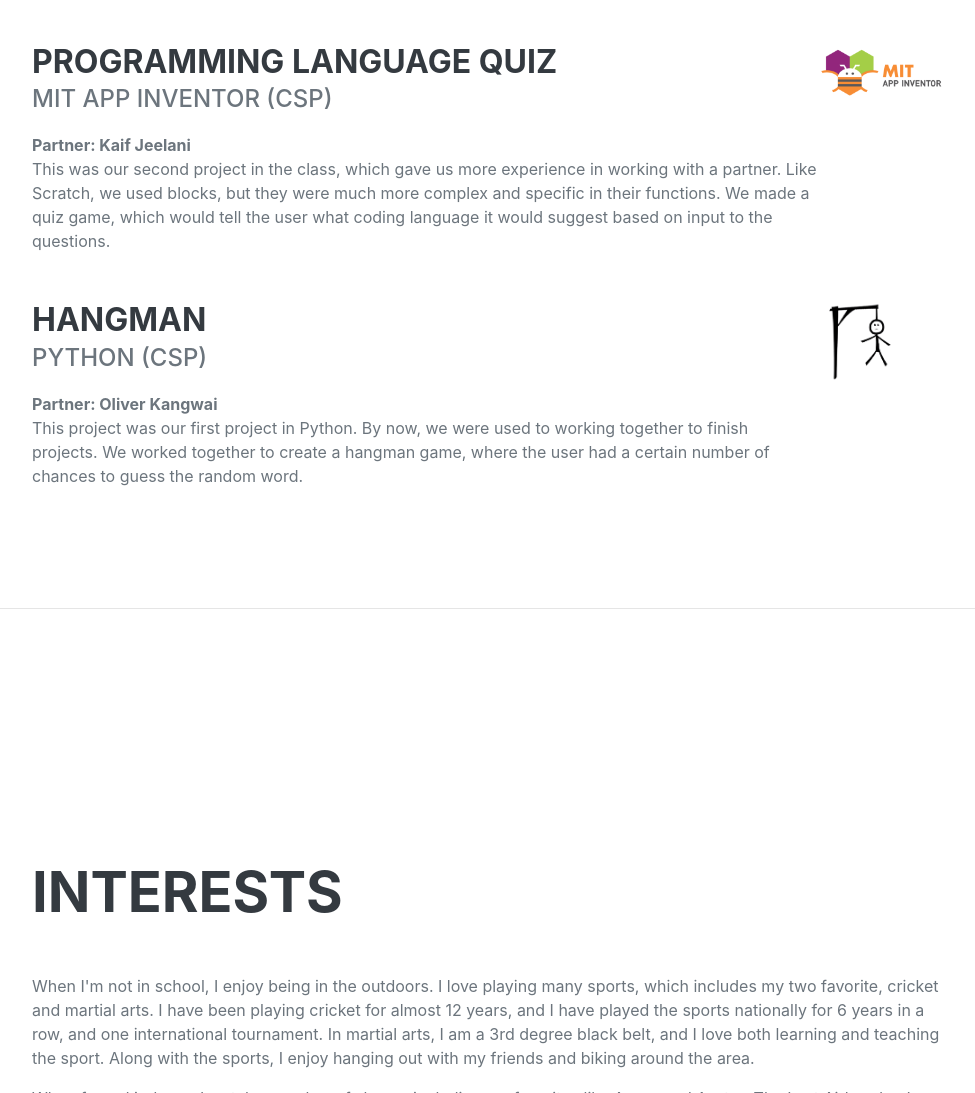
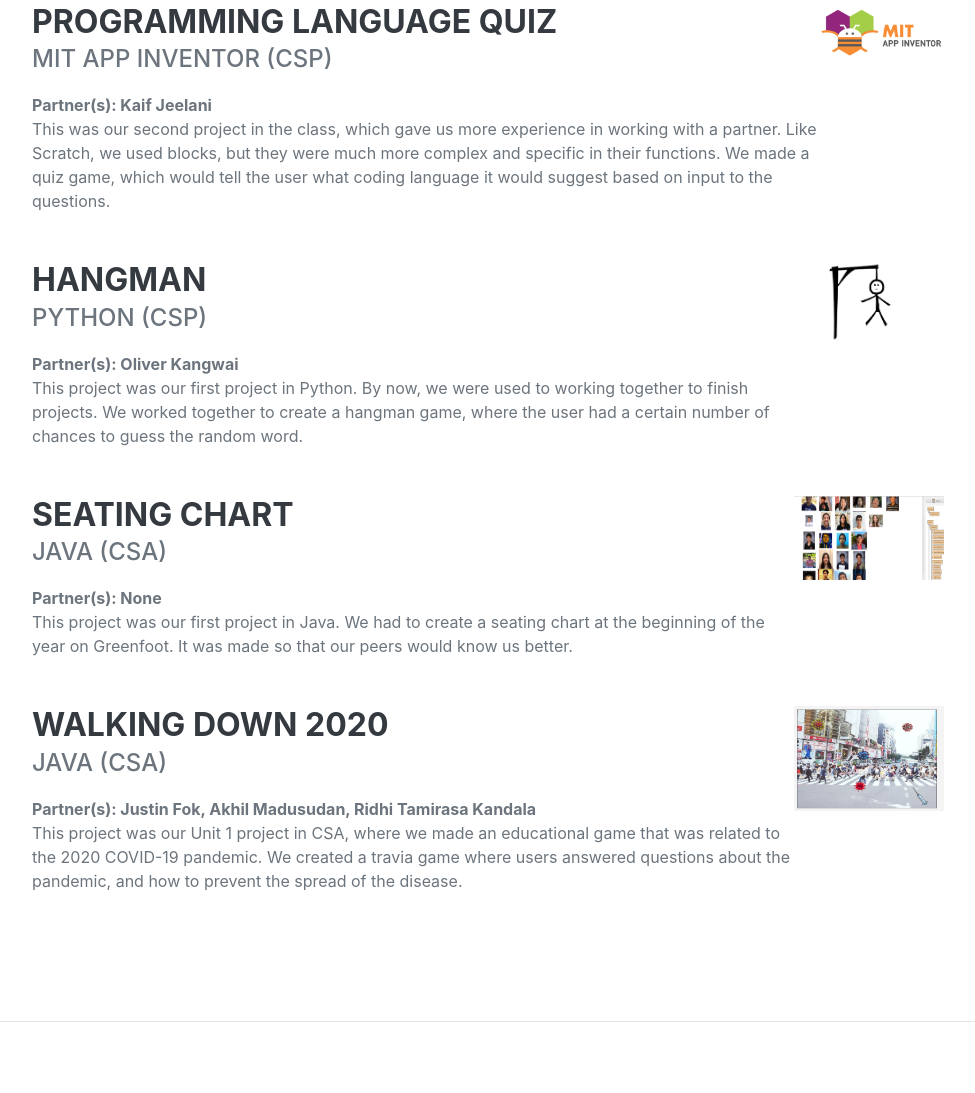
Before and after one commit to sssa318/SakethAyinaparthi-Online-Portfolio, a plain HTML site: page index.html in a window 1280 px wide. Shown: the part 2436-3529 px from the top of the page, without its empty margins (288-1263 px from the left). Drawn offline with nearby package versions, Linux system fonts and the light colour scheme; a web font is replaced by a local one.

Commit message:
Added 2 projects w/ images

```diff
--- a/index.html
+++ b/index.html
@@ -96,21 +96,43 @@
                         <div class="flex-grow-1">
                             <h3 class="mb-0">Programming Language Quiz</h3>
                             <div class="subheading mb-3">MIT App Inventor (CSP)</div>
-                            <div><b>Partner: Kaif Jeelani</b></div>
+                            <div><b>Partner(s): Kaif Jeelani</b></div>
                             <div>This was our second project in the class, which gave us more experience in working with a partner. Like Scratch, we used blocks, but they were much more complex and specific in their functions. We made a quiz game, which would tell the user what coding language it would suggest based on input to the questions.</div>
                         </div>
                         <div class="flex-shrink-0"></div>
                         <img width="150px" height="63px" src="assets/img/mitappinventor.png">
                     </div>
-                    <div class="d-flex flex-column flex-md-row justify-content-between">
+                    <div class="d-flex flex-column flex-md-row justify-content-between mb-5">
                         <div class="flex-grow-1">
                             <h3 class="mb-0">Hangman</h3>
                             <div class="subheading mb-3">Python (CSP)</div>
-                            <div><b>Partner: Oliver Kangwai</b></div>
+                            <div><b>Partner(s): Oliver Kangwai</b></div>
                             <div>This project was our first project in Python. By now, we were used to working together to finish projects. We worked together to create a hangman game, where the user had a certain number of chances to guess the random word.</div>
                         </div>
                         <div class="flex-shrink-0">
                         <img width="150px" height="84px" src="assets/img/hangman.png">
+                        </div>
+                    </div>
+                    <div class="d-flex flex-column flex-md-row justify-content-between mb-5">
+                        <div class="flex-grow-1">
+                            <h3 class="mb-0">Seating Chart</h3>
+                            <div class="subheading mb-3">Java (CSA)</div>
+                            <div><b>Partner(s): None</b></div>
+                            <div>This project was our first project in Java. We had to create a seating chart at the beginning of the year on Greenfoot. It was made so that our peers would know us better. </div>
+                        </div>
+                        <div class="flex-shrink-0">
+                        <img width="150px" height="84px" src="assets/img/seatingchart.png">
+                        </div>
+                    </div>
+                   <div class="d-flex flex-column flex-md-row justify-content-between mb-5">
+                        <div class="flex-grow-1">
+                            <h3 class="mb-0">Walking Down 2020</h3>
+                            <div class="subheading mb-3">Java (CSA)</div>
+                            <div><b>Partner(s): Justin Fok, Akhil Madusudan, Ridhi Tamirasa Kandala</b></div>
+                            <div>This project was our Unit 1 project in CSA, where we made an educational game that was related to the 2020 COVID-19 pandemic. We created a travia game where users answered questions about the pandemic, and how to prevent the spread of the disease. </div>
+                        </div>
+                        <div class="flex-shrink-0">
+                        <img width="150px" height="105px" src="assets/img/unit1proj.png">
                         </div>
                     </div>
                 </div>
```
Also changed, not shown: assets/img/seatingchart.png (added), assets/img/unit1proj.png (added).
